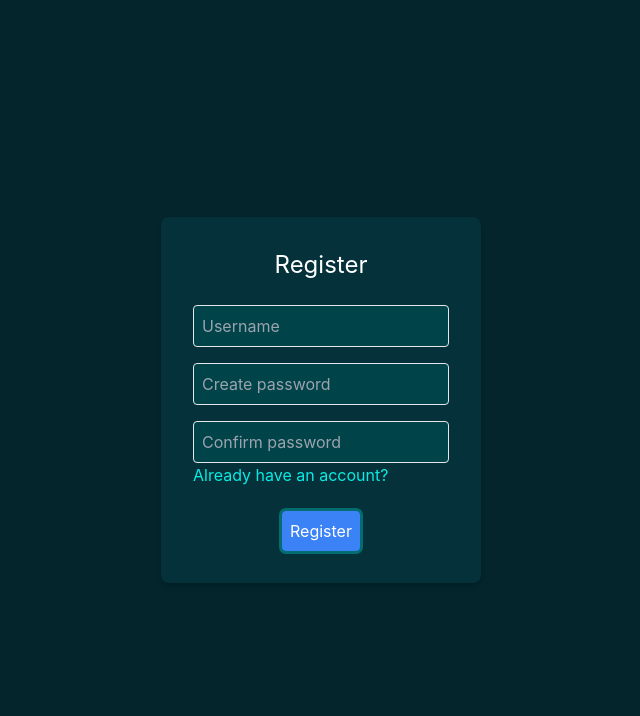
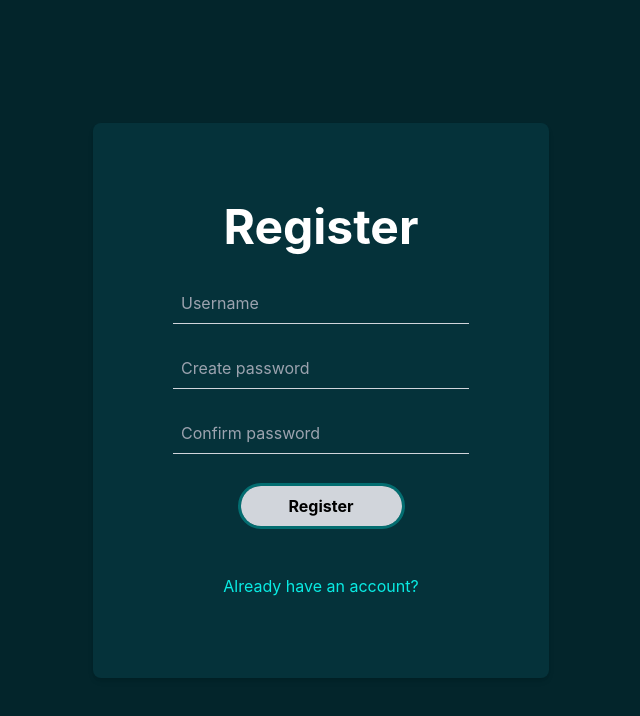
Before and after one commit to kvn-chn/irc-chat-relay, a React (Vite) app in the folder client/: page /register in a window 1280 px wide. Shown: the top 716 px of the page, without its empty margins (319-959 px from the left). Built offline with nearby package versions, Linux system fonts and the light colour scheme.

Commit message:
[+~] Login/Register/ActiveUsers/Channels UI improved

```diff
--- a/client/src/ChatRooms.tsx
+++ b/client/src/ChatRooms.tsx
@@ -48,7 +48,7 @@ const ChatRooms = () => {
     <div className="scrollbar-thin dark:scrollbar-track-[#09ebe42a] dark:scrollbar-thumb-[#09ebe3]">
       {connected ? (
         <div className="flex bg-black h-screen">
-          <div className="w-1/5 m-2 text-black dark:text-[#09ebe3] dark:bg-[#03252b] bg-white rounded flex flex-col justify-center">
+          <div className="w-1/5 m-2 text-black dark:text-[#09ebe3] dark:bg-[#03252b] bg-white rounded">
             <Channel
               selectedChannel={selectedChannel}
               setSelectedChannel={setSelectedChannel}
@@ -56,7 +56,7 @@ const ChatRooms = () => {
           </div>
 
           <div className="w-3/5 my-2 flex flex-col text-black dark:text-[#09ebe3] dark:bg-[#05323a] bg-white rounded justify-center items-start">
-            <div className="flex justify-between w-full px-2">
+            <div className="flex justify-between w-full px-2 pt-2">
               <h1 className="text-3xl font-bold text-black dark:text-[#09ebe3]">
                 Welcome {username}
               </h1>
@@ -80,7 +80,7 @@ const ChatRooms = () => {
                 messages={messages}
                 setMessages={setMessages}
               />
-              <div className="mt-2 p-2">
+              <div className="mt-1 p-2">
                 <Input
                   selectedChannel={selectedChannel}
                   setSelectedChannel={setSelectedChannel}
--- a/client/src/Login.tsx
+++ b/client/src/Login.tsx
@@ -60,7 +60,7 @@ const Login = () => {
 
 
             <input
-              className="mb-8 p-2 border-b border-gray-300 rounded-t-none rounded-l-none rounded-r-none bg-[#05323a]"
+              className="mb-8 p-2 pr-10 border-b border-gray-300 rounded-t-none rounded-l-none rounded-r-none bg-[#05323a] bg-none outline-none text-white focus:ring-0 focus:border-b focus:border-[#09ebe3]"
               type="text"
               placeholder="Enter your username"
               value={username}
@@ -71,7 +71,7 @@ const Login = () => {
 
 
             <input
-              className="mb-8 p-2 border-b border-gray-300 rounded-t-none rounded-l-none rounded-r-none bg-[#05323a]"
+              className="mb-8 p-2 border-b border-gray-300 rounded-t-none rounded-l-none rounded-r-none bg-[#05323a] bg-none outline-none text-white focus:ring-0 focus:border-b focus:border-[#09ebe3]"
               type="password"
               placeholder="Enter your password"
               value={password}
--- a/client/src/Register.tsx
+++ b/client/src/Register.tsx
@@ -36,18 +36,18 @@ const Register = () => {
 
   return (
     <div className="flex flex-col justify-center items-center h-[100vh] bg-[#03252b]">
-      <div className="flex flex-col bg-[#05323a] rounded-lg p-8 shadow-md">
-        <h1 className="text-center text-2xl text-white mb-6">Register</h1>
+      <div className="flex flex-col bg-[#05323a] rounded-lg py-20 px-20 shadow-md">
+        <h1 className="text-center text-5xl font-bold text-white mb-8">Register</h1>
 
-        <form className="w-64 mx-auto" onSubmit={handleSubmit}>
-          <div className="space-y-4">
+        <form className="" onSubmit={handleSubmit}>
+          <div className="">
             <input
               value={username}
               onChange={(e) => setUsername(e.target.value)}
               type="text"
               placeholder="Username"
               onKeyDown={handleEnterKey}
-              className="block w-full rounded p-2 border"
+              className="flex flex-col mb-6 p-2 pr-10 border-b border-gray-300 rounded-t-none rounded-l-none rounded-r-none bg-[#05323a] bg-none outline-none text-white focus:ring-0 focus:border-b focus:border-[#09ebe3]"
               required
             />
 
@@ -57,7 +57,7 @@ const Register = () => {
               type="password"
               placeholder="Create password"
               onKeyDown={handleEnterKey}
-              className={`block w-full rounded p-2 border ${
+              className={`flex flex-col mb-6 p-2 pr-10 border-b border-gray-300 rounded-t-none rounded-l-none rounded-r-none bg-[#05323a] bg-none outline-none text-white focus:ring-0 focus:border-b focus:border-[#09ebe3] ${
                 password !== repeatPassword ? "border-red-500" : ""
               }`}
               required
@@ -69,25 +69,25 @@ const Register = () => {
               type="password"
               placeholder="Confirm password"
               onKeyDown={handleEnterKey}
-              className={`block w-full rounded p-2 border ${
+              className={`flex flex-col mb-8 p-2 pr-10 border-b border-gray-300 rounded-t-none rounded-l-none rounded-r-none bg-[#05323a] bg-none outline-none text-white focus:ring-0 focus:border-b focus:border-[#09ebe3] ${
                 password !== repeatPassword ? "border-red-500" : ""
               }`}
               required
             />
           </div>
 
+          <div className="flex justify-center">
+            <button className="p-2 px-12 bg-gray-300 hover:bg-gray-100 font-bold text-black rounded-full mb-12">
+              Register
+            </button>
+          </div>
+
           <p
-            className="mb-6 hover:cursor-pointer hover:underline hover:underline-offset-2"
+            className="hover:cursor-pointer hover:underline hover:underline-offset-2 text-center"
             onClick={navigateToLogin}
           >
             Already have an account?
           </p>
-
-          <div className="flex justify-center mt-6">
-            <button className="p-2 bg-blue-500 hover:bg-blue-600 text-white rounded">
-              Register
-            </button>
-          </div>
         </form>
       </div>
     </div>
--- a/client/src/components/ActiveUser.tsx
+++ b/client/src/components/ActiveUser.tsx
@@ -71,19 +71,19 @@ const ActiveUser = () => {
   }, [socket, activeUsers]);
 
   return (
-    <div className="flex flex-col text-center">
-      <h2 className="text-3xl font-bold">Active Users</h2>
-
+    <div className="flex flex-col text-center gap-y-4">
+      <h2 className="mt-4 text-3xl font-bold">Active Users</h2>
+      <div className="border-b border-gray-700 p-2 flex items-center gap-2"></div>
       {activeUsers.map((user, index) => (
-        <div className="border-b border-gray-100 p-2 flex items-center gap-2">
+        <div className="pl-4 flex items-center gap-3 my-1">
           <div
-            className={"w-8 h-8 rounded-full flex items-center " + user.color}
+            className={"w-10 h-10 rounded-full flex items-center " + user.color}
           >
-            <div className="text-center w-full text-black uppercase">
+            <div className="text-center w-full text-black uppercase text-lg">
               {user.name[0]}
             </div>
           </div>
-          <span key={index}>{user.name}</span>
+          <span key={index} className="overflow-hidden overflow-ellipsis whitespace-nowrap max-w-xs text-lg">{user.name}</span>
         </div>
       ))}
     </div>
--- a/client/src/components/ChatBody.tsx
+++ b/client/src/components/ChatBody.tsx
@@ -109,9 +109,9 @@ const ChatBody = ({
                     </label>
                     <div className="flex flex-wrap">
                       <p
-                        className={`text-lg overflow-hidden break-words border my-1 ml-3 p-3 mt-[-2px] ${
+                        className={`text-lg overflow-hidden break-words border my-1 ml-3 px-5 py-3 mt-[-2px] ${
                           data.receiver ? "italic" : "not-italic"
-                        } border-[#0a2b03] rounded-[22px] bg-[#2f941a] text-white`}
+                        } border-[#0a2b03] rounded-[30px] bg-[#2f941a] text-white`}
                       >
                         {data.message}
                       </p>
@@ -124,7 +124,7 @@ const ChatBody = ({
                   <div key={index} className="flex justify-end mt-4 mb-2">
                     <div className="w-[70%] justify-end">
                       <div className="flex flex-wrap justify-end">
-                        <p className="text-lg overflow-hidden break-words border my-2 mr-3 p-3 border-[#03252b] rounded-[22px] bg-[#1356bb] text-white">
+                        <p className="text-lg overflow-hidden break-words border my-2 mr-3 px-5 py-3 border-[#03252b] rounded-[30px] bg-[#1356bb] text-white">
                           {data.message}
                         </p>
                       </div>
--- a/client/src/components/Input.tsx
+++ b/client/src/components/Input.tsx
@@ -31,17 +31,17 @@ const Input = ({
   return (
     <>
       {selectedChannel && (
-        <div className="flex justify-center pl-1">
+        <div className="flex justify-center gap-x-1">
           <input
             type="text"
             onKeyDown={handleKeyPress}
-            className="border border-black h-10 w-full rounded-md mr-2 pl-1 bg-neutral-300 text-black dark:text-[#09ebe3] dark:bg-[#004449]"
+            className="border border-black py-3 w-full rounded-md mr-2 pl-1 bg-neutral-300 text-black dark:text-[#09ebe3] dark:bg-[#004449]"
             placeholder="Type here"
             value={message}
             onChange={(e) => setMessage(e.target.value)}
           ></input>
           <button
-            className="p-2 px-4 bg-blue-500 hover:bg-blue-600 text-white rounded"
+            className="px-4 bg-blue-500 hover:bg-blue-600 text-white rounded-lg py-3"
             onClick={sendMessage}
           >
             Send
```
Also changed, not shown: client/src/components/Channel.tsx (+6 -5 lines).
